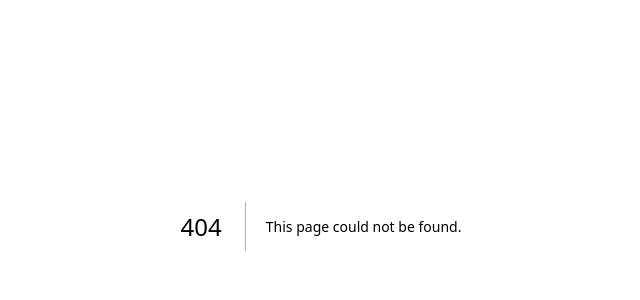
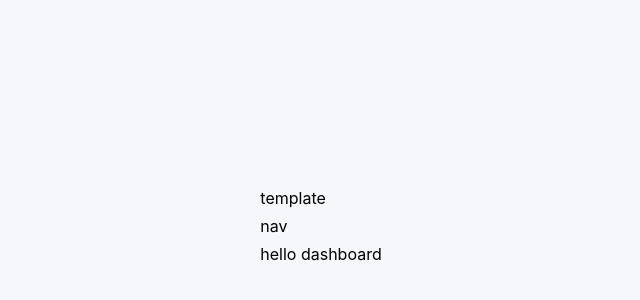
Before and after one commit to NetCloud2017/next, a Next.js app: page /dashboard in a window 1280 px wide. Before the commit this address had no page. Shown: the part 174-474 px from the top of the page, without its empty margins (319-959 px from the left). Built offline with nearby package versions, Linux system fonts and the light colour scheme.

Commit message:
feat: base 3

```diff
--- /dev/null
+++ b/app/dashboard/layout.js
@@ -0,0 +1,8 @@
+export default function DashboardLayout({ children }) {
+  return (
+    <section>
+      <nav>nav</nav>
+      {children}
+    </section>
+  );
+}
--- /dev/null
+++ b/app/dashboard/loading.js
@@ -0,0 +1,3 @@
+export default function DashboardLoading() {
+  return <div>loading dashboard.....</div>;
+}
--- /dev/null
+++ b/app/dashboard/page.js
@@ -0,0 +1,8 @@
+async function getData() {
+  await new Promise((resolve) => setTimeout(resolve, 3000));
+  return { message: "hello dashboard" };
+}
+export default async function Dashboard() {
+  const { message } = await getData();
+  return <div>{message}</div>;
+}
--- /dev/null
+++ b/app/dashboard/settings/page.js
@@ -0,0 +1,3 @@
+export default function Settings() {
+  return <div>Settings</div>;
+}
--- /dev/null
+++ b/app/global-error.js
@@ -0,0 +1,13 @@
+
+'use client'
+// app/global-error.js
+export default function GlobalError({ error, reset }) {
+  return (
+    <html>
+      <body>
+        <h2>Something went wrong!</h2>
+        <button onClick={() => reset()}>Try again</button>
+      </body>
+    </html>
+  )
+}
--- a/app/layout.js
+++ b/app/layout.js
@@ -1,9 +1,9 @@
-export const metadata  = {
-	title: 'day24',
-	openGraph: {
-		title: 'blog'
-	}
-}
+export const metadata = {
+  title: "day24",
+  openGraph: {
+    title: "blog",
+  },
+};
 import "../style.css";
 
 export default function RootLayout({ children }) {
--- a/app/page.js
+++ b/app/page.js
@@ -1,9 +1,5 @@
 export default function Home() {
   return (
-    <div className="note--empty-state">
-      <span className="note-text--empty-state">
-        Click a note on the left to view something!
-      </span>
-    </div>
+	  <div>Home</div>
   );
 }
--- /dev/null
+++ b/app/template.js
@@ -0,0 +1,8 @@
+export default function Template({ children }) {
+  return (
+    <div>
+      template
+      <div>{children}</div>
+    </div>
+  );
+}
```
Also changed, not shown: app/not-found.js (added, +11 -0 lines).
